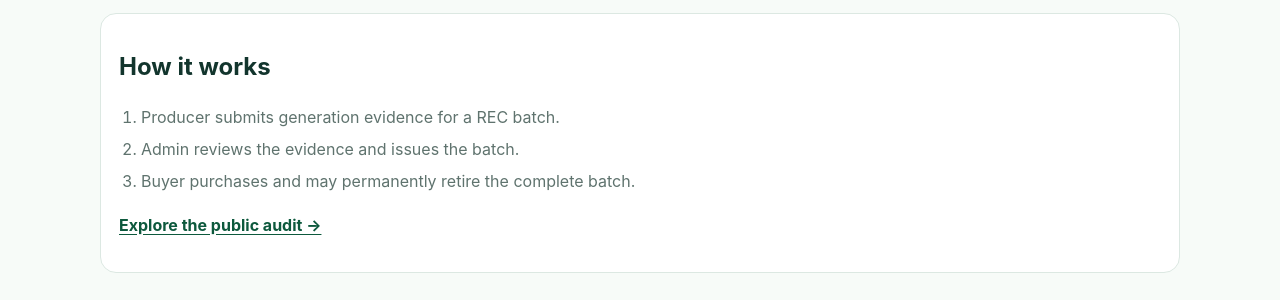
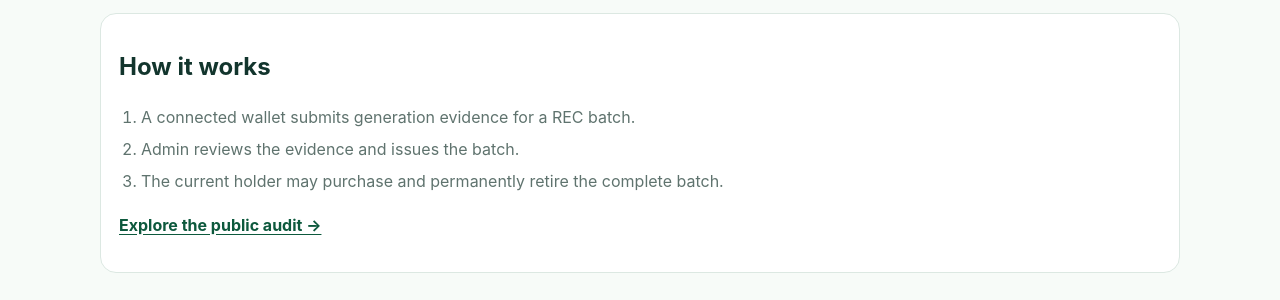
Before and after one commit to chuansao258-888/Greencert, a Flask app: page / in a window 1280 px wide. Shown: the part 947-1247 px from the top of the page. Run offline with Flask 3, Linux system fonts and the light colour scheme; some libraries are stand-ins or nearby versions.

Commit message:
Clarify open wallet workflow

```diff
--- a/templates/dashboard.html
+++ b/templates/dashboard.html
@@ -30,9 +30,9 @@
 <section class="panel">
   <h2>How it works</h2>
   <ol class="steps">
-    <li>Producer submits generation evidence for a REC batch.</li>
+    <li>A connected wallet submits generation evidence for a REC batch.</li>
     <li>Admin reviews the evidence and issues the batch.</li>
-    <li>Buyer purchases and may permanently retire the complete batch.</li>
+    <li>The current holder may purchase and permanently retire the complete batch.</li>
   </ol>
   <p><a class="text-link" href="{{ url_for('pages.audit') }}">Explore the public audit →</a></p>
 </section>
```
